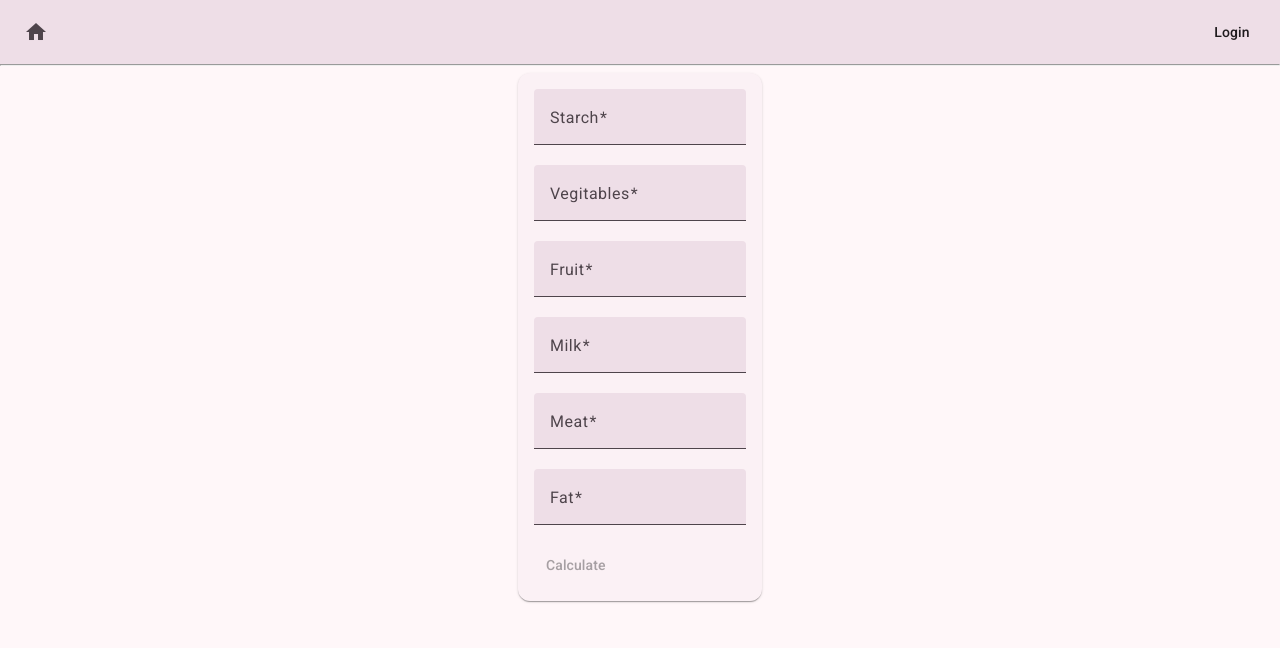
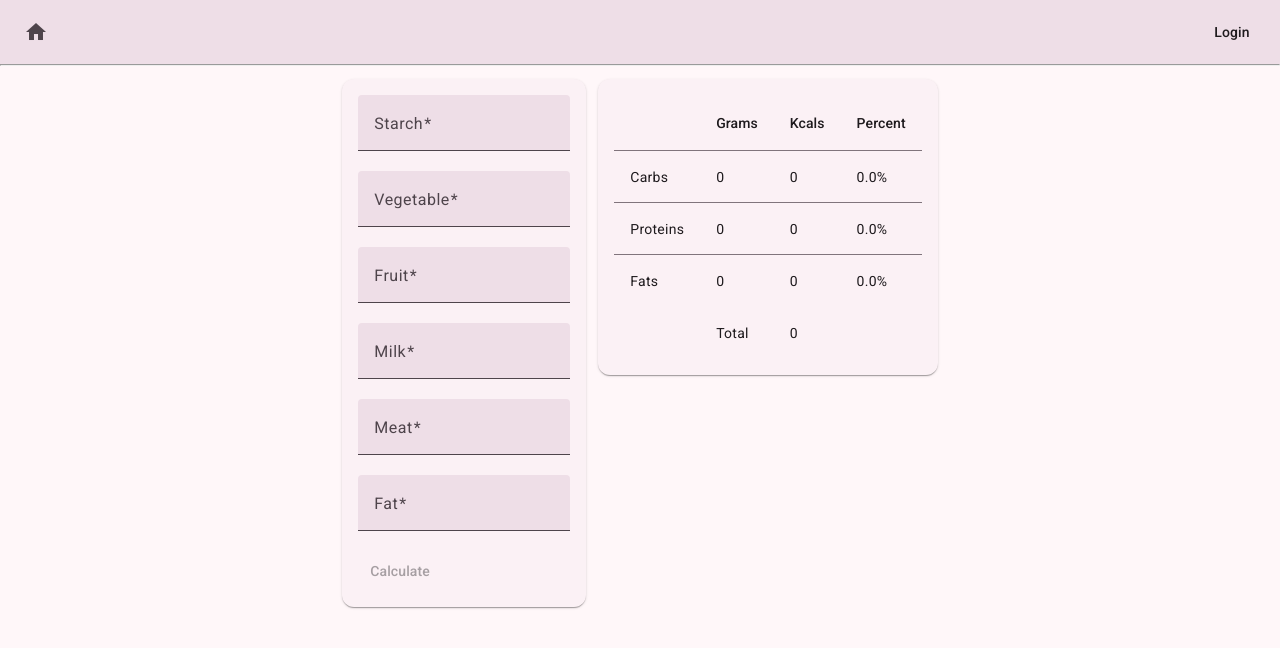
Before and after one commit to SleepyNatDev/RDHelp, an Angular app: page /exchanges-calc in a window 1280 px wide. Shown: the top 648 px of the page. Built offline with nearby package versions, Linux system fonts and the light colour scheme.

Commit message:
moving styles, finishing up basic exchanges calculator

```diff
--- a/src/app/bmi-calc/bmi-calc.scss
+++ b/src/app/bmi-calc/bmi-calc.scss
@@ -1,7 +1,3 @@
 form > mat-form-field {
     display: block;
 }
-
-.gimmeSpace {
-    padding: 6px;
-}
--- a/src/app/exchanges-calc/exchanges-calc.html
+++ b/src/app/exchanges-calc/exchanges-calc.html
@@ -1,36 +1,71 @@
-<mat-card>
+<div class="flex">
+    <mat-card class="gimmeSpace flex-content">
         <mat-card-content>
             <div>
-            <form #fu="ngForm" (ngSubmit)="submitExchanges()">
+                <form #f="ngForm" (ngSubmit)="submitExchanges()">
                     <mat-form-field>
                         <mat-label>Starch</mat-label>
-                    <input matInput pattern="^\d*$" name="height-feet" [(ngModel)]="starch_exch" required #ft="ngModel">
+                        <input matInput pattern="^\d*$" name="height-feet" [(ngModel)]="starch_in" required #starch="ngModel">
                     </mat-form-field>
                     <mat-form-field>
-                    <mat-label>Vegitables</mat-label>
-                    <input matInput pattern="^\d*$" name="height-inches" [(ngModel)]="veg_exch" required #inches="ngModel">
+                        <mat-label>Vegetable</mat-label>
+                        <input matInput pattern="^\d*$" name="height-inches" [(ngModel)]="veg_in" required #veg="ngModel">
                     </mat-form-field>
                     <mat-form-field>
                         <mat-label>Fruit</mat-label>
-                    <input matInput pattern="^\d*$" name="weight-lbs" [(ngModel)]="fruit_exch" required #lbs="ngModel">
+                        <input matInput pattern="^\d*$" name="weight-lbs" [(ngModel)]="fruit_in" required #fruit="ngModel">
                     </mat-form-field>
                     <mat-form-field>
                         <mat-label>Milk</mat-label>
-                    <input matInput pattern="^\d*$" name="weight-lbs" [(ngModel)]="milk_exch" required #lbs="ngModel">
+                        <input matInput pattern="^\d*$" name="weight-lbs" [(ngModel)]="milk_in" required #milk="ngModel">
                     </mat-form-field>
                     <mat-form-field>
                         <mat-label>Meat</mat-label>
-                    <input matInput pattern="^\d*$" name="weight-lbs" [(ngModel)]="meat_exch" required #lbs="ngModel">
+                        <input matInput pattern="^\d*$" name="weight-lbs" [(ngModel)]="meat_in" required #meat="ngModel">
                     </mat-form-field>
                     <mat-form-field>
                         <mat-label>Fat</mat-label>
-                    <input matInput pattern="^\d*$" name="weight-lbs" [(ngModel)]="fat_exch" required #lbs="ngModel">
+                        <input matInput pattern="^\d*$" name="weight-lbs" [(ngModel)]="fat_in" required #fat="ngModel">
                     </mat-form-field>
-                <div [hidden]="!(ft.invalid && (ft.dirty || ft.touched)) ||
-                    (inches.invalid && (inches.dirty || inches.touched)) ||
-                    (lbs.invalid && (lbs.dirty || lbs.touched))" class="alert">Invalid values.</div>
-                <button matButton [disabled]="fu.invalid">Calculate</button>
+                    <div [hidden]="!(starch.invalid && (starch.dirty || starch.touched))" class="alert">Invalid values.</div>
+                    <button matButton [disabled]="f.invalid">Calculate</button>
                 </form>
             </div>
         </mat-card-content>
     </mat-card>
+    <div class="flex-content gimmeSpace">
+        <mat-card class="flex-content">
+            <mat-card-content class="flex">
+                <table class="matchBg" mat-table [dataSource]="arrExchanges">
+                    <ng-container matColumnDef="label">
+                        <th mat-header-cell *matHeaderCellDef></th>
+                        <td mat-cell *matCellDef="let element"> {{element.label}} </td>
+                        <td mat-footer-cell *matFooterCellDef></td>
+                    </ng-container>
+
+                    <ng-container matColumnDef="grams">
+                        <th mat-header-cell *matHeaderCellDef> Grams </th>
+                        <td mat-cell *matCellDef="let element"> {{element.grams}} </td>
+                        <td mat-footer-cell *matFooterCellDef> Total </td>
+                    </ng-container>
+
+                    <ng-container matColumnDef="calories">
+                        <th mat-header-cell *matHeaderCellDef> Kcals </th>
+                        <td mat-cell *matCellDef="let element"> {{ element.calories | number:'1.0-0' }} </td>
+                        <td mat-footer-cell *matFooterCellDef> {{ total_calories | number:'1.0-0' }} </td>
+                    </ng-container>
+
+                    <ng-container matColumnDef="percent">
+                        <th mat-header-cell *matHeaderCellDef> Percent </th>
+                        <td mat-cell *matCellDef="let element"> {{ element.percent | number:'1.1-1' }}% </td>
+                        <td mat-footer-cell *matFooterCellDef></td>
+                    </ng-container>
+
+                    <tr mat-header-row *matHeaderRowDef="displayedColumns"></tr>
+                    <tr mat-row *matRowDef="let row; columns: displayedColumns;"></tr>
+                    <tr mat-footer-row *matFooterRowDef="displayedColumns"></tr>
+                </table>
+            </mat-card-content>
+        </mat-card>
+    </div>
+</div>
--- a/src/app/exchanges-calc/exchanges-calc.ts
+++ b/src/app/exchanges-calc/exchanges-calc.ts
@@ -6,23 +6,155 @@ import { CommonModule } from '@angular/common';
 import { MatInput } from '@angular/material/input';
 import { MatButton } from '@angular/material/button';
 import { MatCardModule } from '@angular/material/card';
+import { MatTableModule } from '@angular/material/table';
 
 @Component({
   imports: [MatFormField, MatSlideToggle, FormsModule, CommonModule, MatLabel, MatInput, MatButton,
-    MatCardModule],
+    MatCardModule, MatTableModule],
   selector: 'app-exchanges-calc',
   styleUrl: './exchanges-calc.scss',
   templateUrl: './exchanges-calc.html',
 })
 export class ExchangesCalc {
-  starch_exch: string | number = '';
-  fruit_exch: string | number = '';
-  veg_exch: string | number = '';
-  milk_exch: string | number = '';
-  meat_exch: string | number = '';
-  fat_exch: string | number = '';
+  starch_in: string | number = '';
+  fruit_in: string | number = '';
+  veg_in: string | number = '';
+  milk_in: string | number = '';
+  meat_in: string | number = '';
+  fat_in: string | number = '';
+
+  carbs_exch: exchanges = {
+    label: 'Carbs',
+    grams: 0,
+    calories: 0,
+    percent: 0
+  }
+
+  proteins_exch: exchanges = {
+    label: 'Proteins',
+    grams: 0,
+    calories: 0,
+    percent: 0
+  }
+
+  fats_exch: exchanges = {
+    label: 'Fats',
+    grams: 0,
+    calories: 0,
+    percent: 0
+  }
+
+  starch_rates: exch_rates = {
+    carbs_grams: 15,
+    proteins_grams: 3,
+    fats_grams: 1,
+    total_grams: 19,
+    calories: 80
+  }
+
+  vegetable_rates: exch_rates = {
+    carbs_grams: 5,
+    proteins_grams: 2,
+    fats_grams: 0,
+    total_grams: 7,
+    calories: 25
+  }
+
+  fruit_rates: exch_rates = {
+    carbs_grams: 15,
+    proteins_grams: 0,
+    fats_grams: 0,
+    total_grams: 15,
+    calories: 60
+  }
+
+  milk_rates: exch_rates = {
+    carbs_grams: 12,
+    proteins_grams: 8,
+    fats_grams: 8,
+    total_grams: 28,
+    calories: 160
+  }
+
+  meat_rates: exch_rates = {
+    carbs_grams: 0,
+    proteins_grams: 7,
+    fats_grams: 5,
+    total_grams: 12,
+    calories: 75
+  }
+
+  fat_rates: exch_rates = {
+    carbs_grams: 0,
+    proteins_grams: 0,
+    fats_grams: 5,
+    total_grams: 5,
+    calories: 45
+  }
+
+  total_calories = 0;
+
+  arrExchanges = [this.carbs_exch, this.proteins_exch, this.fats_exch];
+  displayedColumns: string[] = ['label', 'grams', 'calories', 'percent'];
 
   submitExchanges() {
+    this.resetExcanges();
+    //starch calc
+    var validStarch = +this.starch_in;
+    this.addExchange(this.starch_rates, validStarch);
+    //veg calc
+    var validVeg = +this.veg_in;
+    this.addExchange(this.vegetable_rates, validVeg);
+    //fruit calc
+    var validFruit = +this.fruit_in;
+    this.addExchange(this.fruit_rates, validFruit);
+    //milk calc
+    var validMilk = +this.milk_in;
+    this.addExchange(this.milk_rates, validMilk);
+    //meat calc
+    var validMeat = +this.meat_in;
+    this.addExchange(this.meat_rates, validMeat);
+    //fat calc
+    var validFat = +this.fat_in;
+    this.addExchange(this.fat_rates, validFat);
 
+    this.total_calories = Math.round(this.carbs_exch.calories) + Math.round(this.proteins_exch.calories) + Math.round(this.fats_exch.calories);
+
+    this.carbs_exch.percent = 100 * (this.carbs_exch.calories / this.total_calories);
+    this.proteins_exch.percent = 100 * (this.proteins_exch.calories / this.total_calories);
+    this.fats_exch.percent = 100 * (this.fats_exch.calories / this.total_calories);
+  }
+
+  resetExcanges() {
+    this.carbs_exch.grams = 0;
+    this.carbs_exch.calories = 0;
+    this.proteins_exch.grams = 0;
+    this.proteins_exch.calories = 0;
+    this.fats_exch.grams = 0;
+    this.fats_exch.calories = 0;
+  }
+
+  addExchange(exch: exch_rates, valid_in: number) {
+    this.carbs_exch.grams += (valid_in * exch.carbs_grams);
+    this.carbs_exch.calories += (valid_in * (exch.calories * (exch.carbs_grams / exch.total_grams)));
+    this.proteins_exch.grams += (valid_in * exch.proteins_grams);
+    this.proteins_exch.calories += (valid_in * (exch.calories * (exch.proteins_grams / exch.total_grams)));
+    this.fats_exch.grams += (valid_in * exch.fats_grams);
+    this.fats_exch.calories += (valid_in * (exch.calories * (exch.fats_grams / exch.total_grams)));
   }
 }
+
+interface exchanges {
+  label: string;
+  grams: number;
+  calories: number;
+  percent: number;
+}
+
+interface exch_rates {
+  carbs_grams: number;
+  proteins_grams: number;
+  fats_grams: number;
+  total_grams: number;
+  calories: number;
+}
--- a/src/app/main/main.html
+++ b/src/app/main/main.html
@@ -1,4 +1,4 @@
-<mat-card>
+<mat-card class="gimmeSpace">
     <div class="page-nav">
         <a [routerLink]="['/bmi-calc']">
             <button matButton>
--- a/src/styles.scss
+++ b/src/styles.scss
@@ -37,3 +37,25 @@ body {
   height: 100%;
 }
 /* You can add global styles to this file, and also import other style files */
+.matchBg {
+    @include mat.table-overrides((
+        background-color: var(--mat-sys-surface-container-low)
+    ));
+}
+
+.flex {
+    display: flex;
+    flex-wrap: wrap;
+}
+
+.flex-content {
+    flex: 1;
+}
+
+.spacer {
+  flex: 1 1 auto;
+}
+
+.gimmeSpace {
+    margin: 6px;
+}
```
Lines whose indentation alone changed are shown as unchanged.
